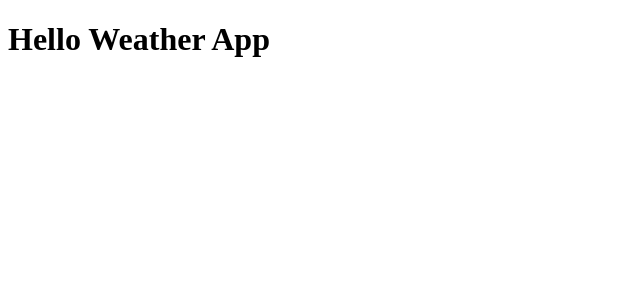
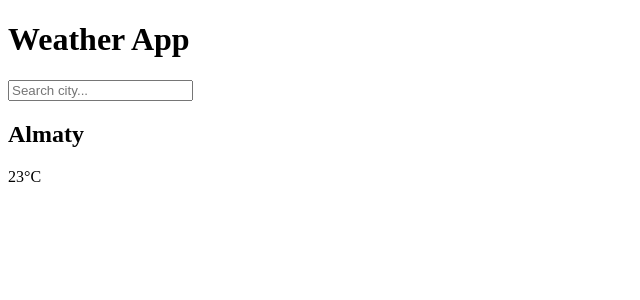
Before and after one commit to theendtx/Weather-App-rebuild, a React (Vite) app: page / in a window 1280 px wide. Shown: the top 300 px of the page, without its empty margins (0-640 px from the left). Built offline with nearby package versions, Linux system fonts and the light colour scheme.

Commit message:
feat: create base UI layout

```diff
--- a/src/App.tsx
+++ b/src/App.tsx
@@ -1,9 +1,18 @@
+import Header from "./components/Header";
+import SearchInput from "./components/SearchInput";
+import WeatherCard from "./components/WeatherCard";
+
 function App() {
     return (
-        <div>
-            <h1>Hello Weather App</h1>
-        </div>
-    )
+        <>
+          <Header />
+          <SearchInput />
+          <WeatherCard
+           city="Almaty"
+           temp={23}
+          />
+        </>
+    );
 }
 
-export default App
+export default App;
--- /dev/null
+++ b/src/components/Header.tsx
@@ -0,0 +1,9 @@
+function Header() {
+    return (
+        <header>
+            <h1>Weather App</h1>
+        </header>
+    );
+}
+
+export default Header;
--- /dev/null
+++ b/src/components/SearchInput.tsx
@@ -0,0 +1,10 @@
+function SearchInput() {
+    return (
+        <input
+        type="text"
+        placeholder="Search city..."
+        />
+    );
+}
+
+export default SearchInput;
--- /dev/null
+++ b/src/components/WeatherCard.tsx
@@ -0,0 +1,15 @@
+type Props = {
+    city: string;
+    temp: number;
+}
+
+function WeatherCard({ city, temp }: Props) {
+    return (
+        <div>
+            <h2>{city}</h2>
+            <p>{temp}°C</p>
+        </div>
+    );
+}
+
+export default WeatherCard;
```
